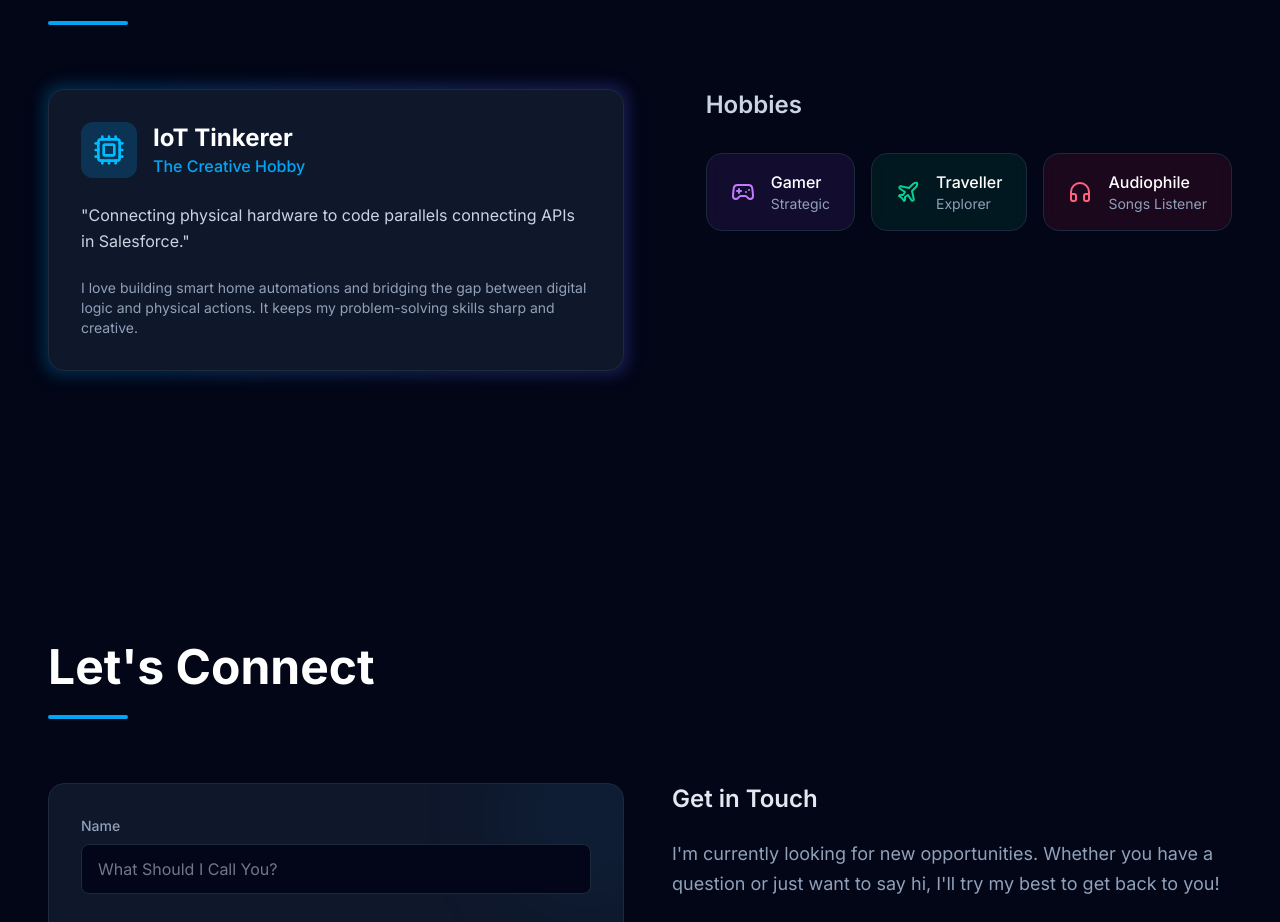
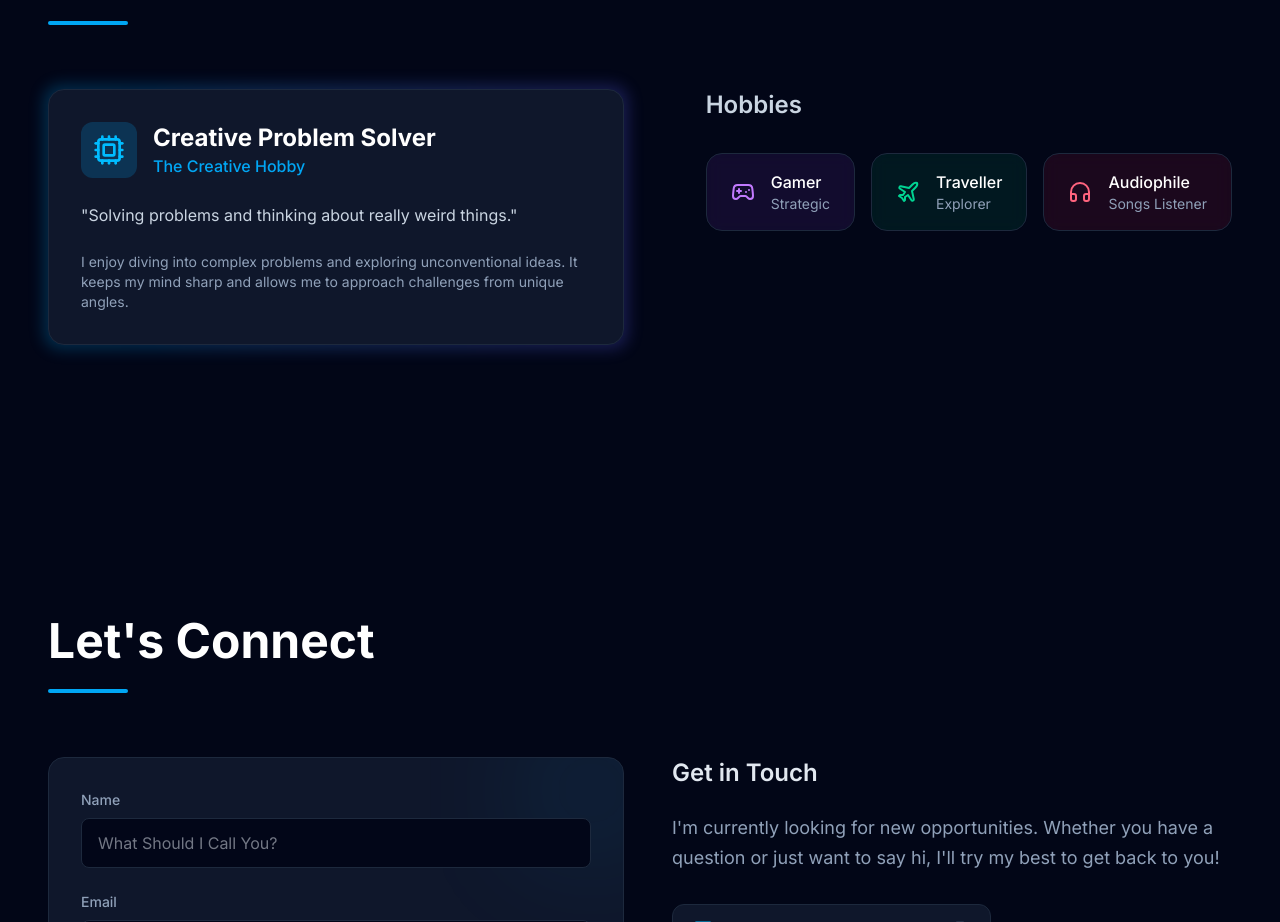
Before and after one commit to KEVINSUVAGIYA/Portfolio, a Next.js app: page /Portfolio/ in a window 1280 px wide. Shown: the part 5060-5982 px from the top of the page. Built offline with nearby package versions, Linux system fonts and the light colour scheme.

Commit message:
Updated the special hobby

```diff
--- a/src/components/About.tsx
+++ b/src/components/About.tsx
@@ -60,17 +60,17 @@ export const About = () => {
                                 <Cpu size={32} />
                             </div>
                             <div>
-                                <h3 className="text-2xl font-bold text-white">IoT Tinkerer</h3>
+                                <h3 className="text-2xl font-bold text-white">Creative Problem Solver</h3>
                                 <p className="text-sky-500 font-medium">The Creative Hobby</p>
                             </div>
                         </div>
 
                         <p className="text-slate-300 leading-relaxed mb-6">
-                            "Connecting physical hardware to code parallels connecting APIs in Salesforce."
+                            "Solving problems and thinking about really weird things."
                         </p>
 
                         <p className="text-slate-400 text-sm">
-                            I love building smart home automations and bridging the gap between digital logic and physical actions. It keeps my problem-solving skills sharp and creative.
+                            I enjoy diving into complex problems and exploring unconventional ideas. It keeps my mind sharp and allows me to approach challenges from unique angles.
                         </p>
                     </div>
                 </motion.div>
```
